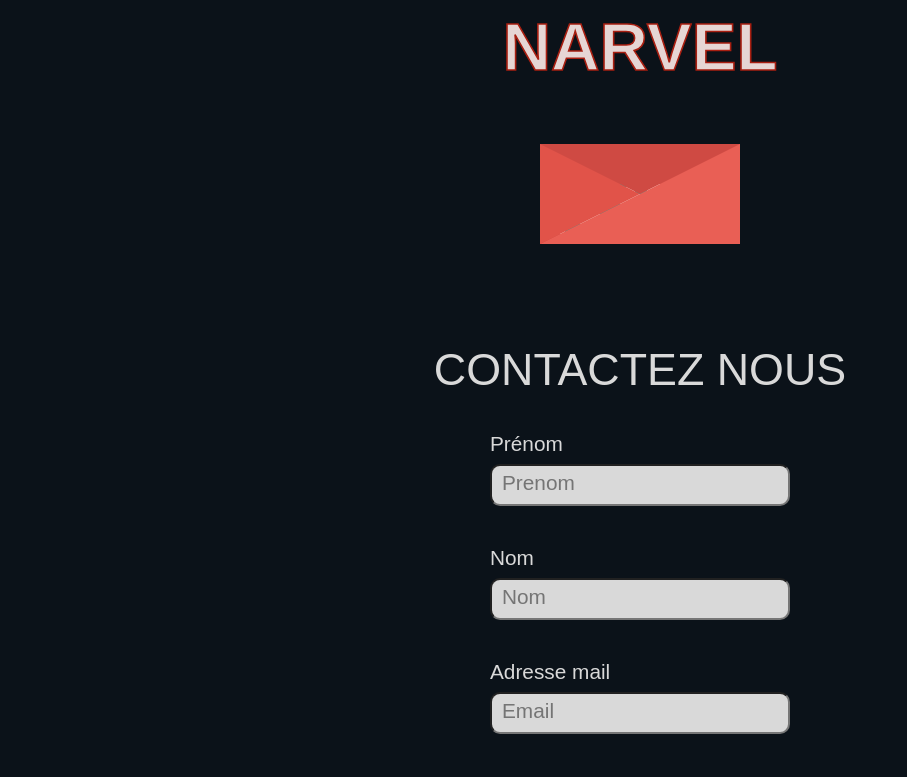
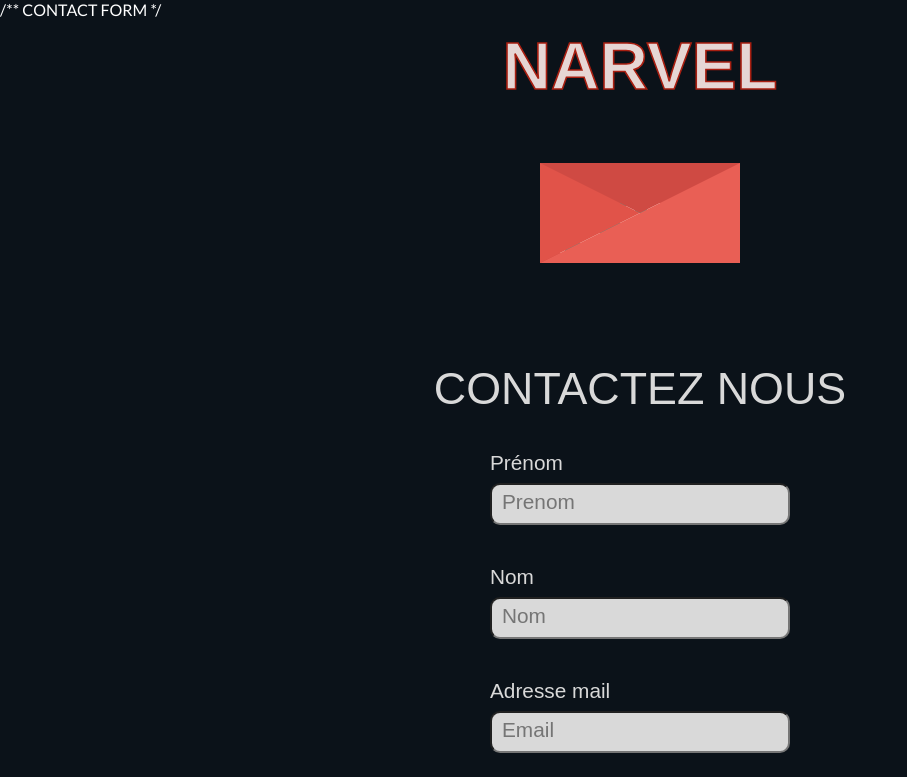
Before and after one commit to WildCodeSchool/2023-03-JS-Remote-Wild_Impact_Project-2_Team_B, a React (Vite) app in the folder frontend/: page / in a window 1280 px wide. Shown: the top 777 px of the page, without its empty margins (0-907 px from the left). Built offline with nearby package versions, Linux system fonts and the light colour scheme; a web font is replaced by a local one.

Commit message:
contact form fonctionnel

```diff
--- a/frontend/src/App.jsx
+++ b/frontend/src/App.jsx
@@ -19,6 +19,8 @@ function App() {
       {/** US 3 Page */}
 
       {/** US 4 Page */}
+
+      /** CONTACT FORM */
       <Contact />
     </div>
   );
--- a/frontend/src/pages/Contact.jsx
+++ b/frontend/src/pages/Contact.jsx
@@ -142,6 +142,9 @@ function Contact() {
           </button>
         </form>
       </div>
+
+
+      /* ANIMATED MESSAGE */
       <div className="messagedefilant">
         <div>
           <p>
```
Also changed, not shown: frontend/src/App.scss (+8 -10 lines).
